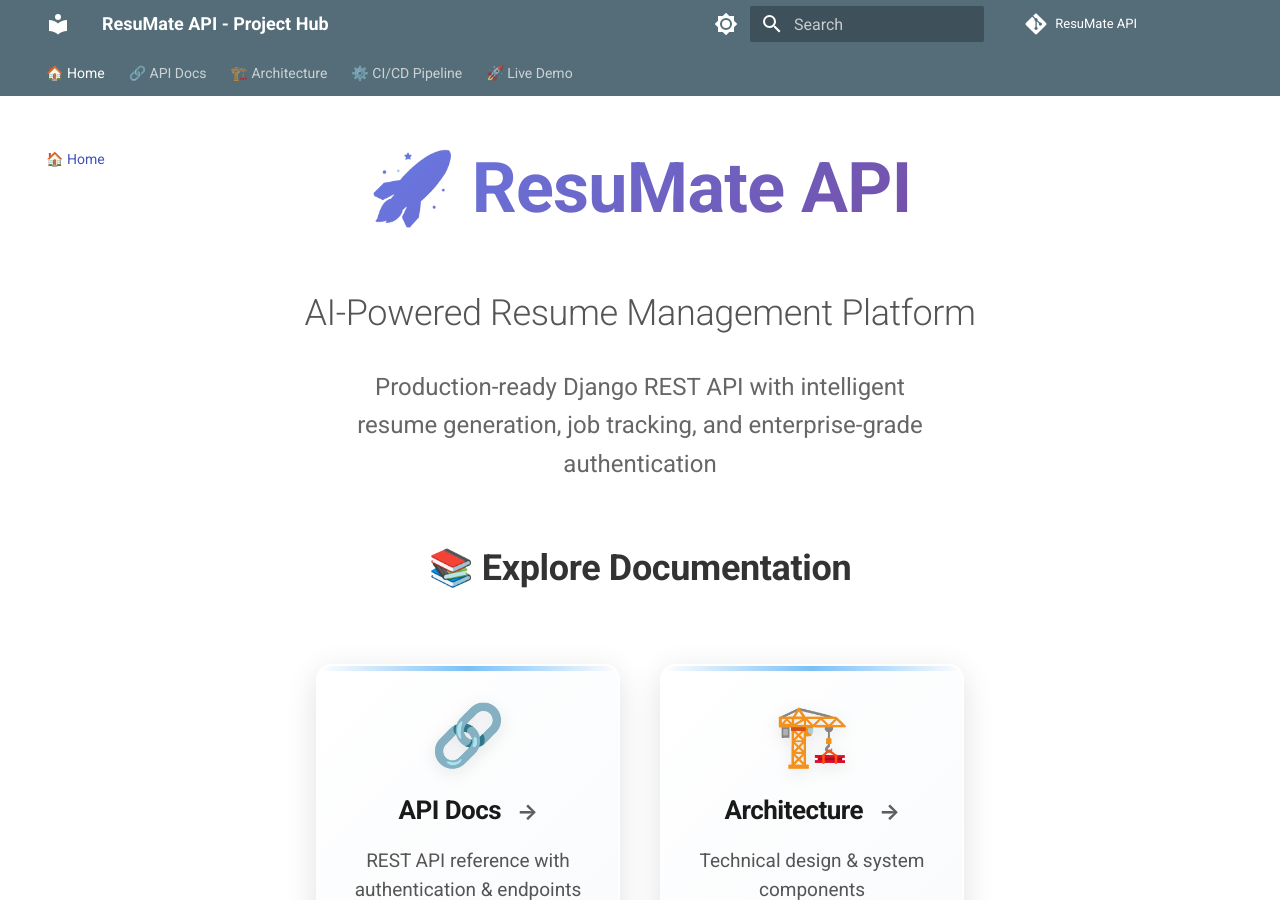
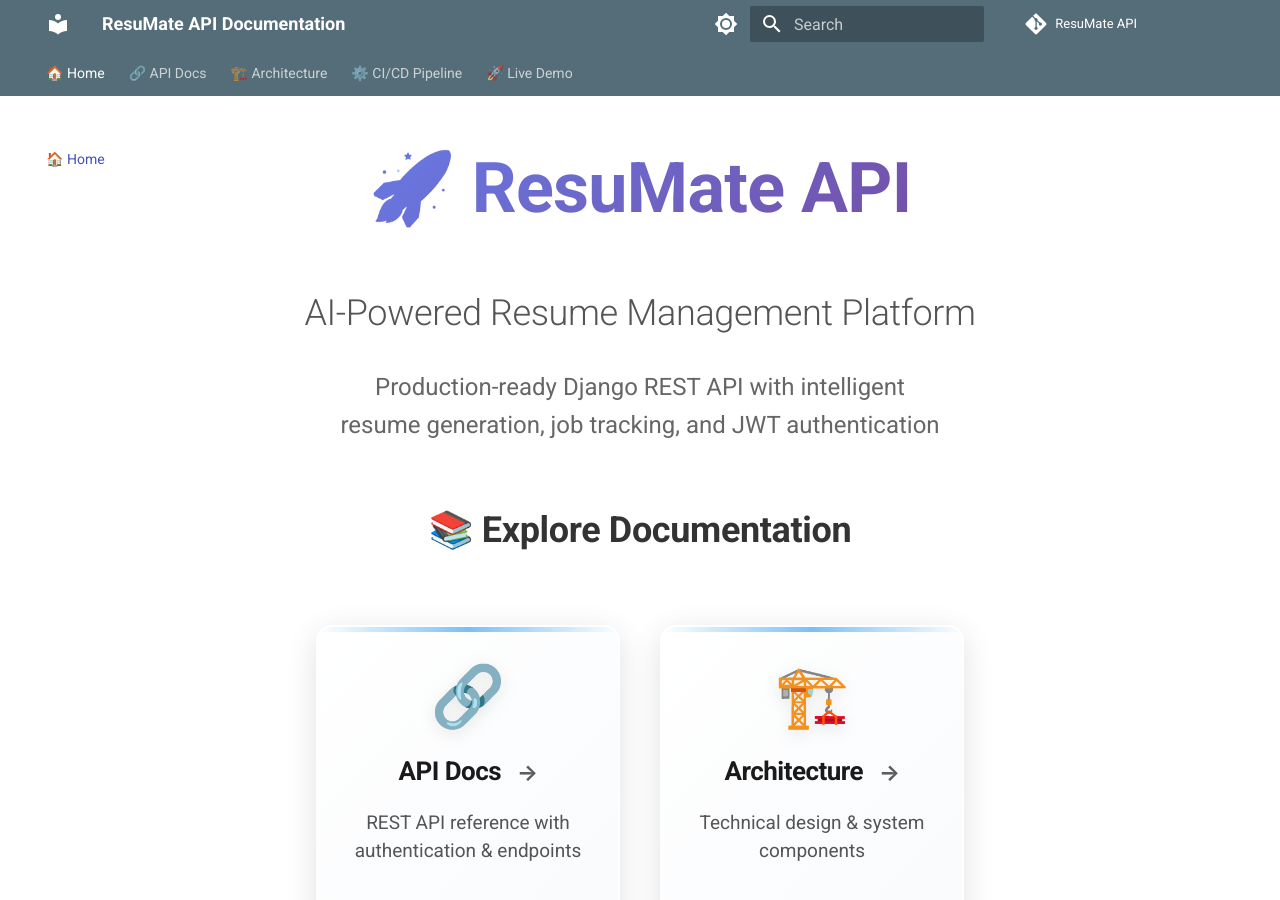
Before and after one commit to Arafat6462/ResuMate_API_Docs, an MkDocs documentation site: the page built from docs/index.md, in a window 1280 px wide and 900 px high. Built offline with MkDocs 1.6.1 and Material for MkDocs 9.7.7, drawn with Linux system fonts in a browser that asks for light colours; comment, search, counter and statistics services are not loaded.

Commit message:
Update documentation titles for clarity and consistency

```diff
--- a/docs/index.md
+++ b/docs/index.md
@@ -5,7 +5,7 @@
 <h2>AI-Powered Resume Management Platform</h2>
 
 <div class="hero-subtitle">
-Production-ready Django REST API with intelligent resume generation, job tracking, and enterprise-grade authentication
+Production-ready Django REST API with intelligent resume generation, job tracking, and JWT authentication
 </div>
 </div>
 
--- a/mkdocs.yml
+++ b/mkdocs.yml
@@ -1,4 +1,4 @@
-site_name: ResuMate API - Project Hub
+site_name: ResuMate API Documentation
 site_description: Professional showcase for ResuMate Django REST API project
 site_author: Arafat
 site_url: https://resumate-docs.example.com
```
